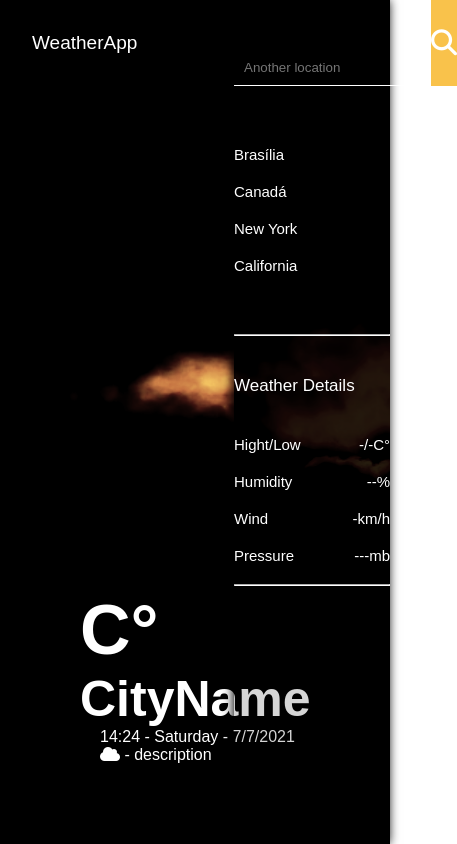
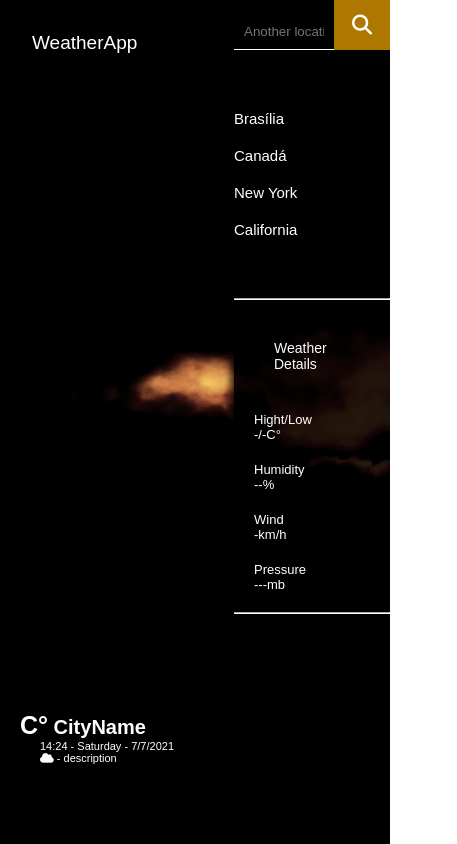
Before and after one commit to Wesley-wsl/WeatherApp, a React (Create React App) app: page / in a window 390 px wide. Shown: the whole page, 457 px wide, since content can reach past the window. Built offline with nearby package versions, Linux system fonts and the light colour scheme; no server answers; a web font is replaced by a local one.

Commit message:
:art: style: responsive

```diff
--- a/src/styles/WeatherApp.scss
+++ b/src/styles/WeatherApp.scss
@@ -41,6 +41,7 @@ header > h1 {
         flex-wrap: wrap;
         h2 {
             font-size: 50px;
+            width: 100%;
 
             span {
                 font-size: 70px;
@@ -74,8 +75,6 @@ header > h1 {
         z-index: -1;
         filter: brightness(30%) contrast(150%) sepia(60%);
     }
-
-
 
     #search {
         display: flex;
@@ -130,16 +129,14 @@ header > h1 {
         p {
             font-size: 17px;
             font-weight: 500;
-            margin: 40px 0;
+            margin: 40px;
         }
 
         ul {
-            // display: flex;
-            // flex-direction: column;
-
             li {
                 display: flex;
-                margin: 20px 0px;
+                margin-top: 20px;
+                margin-bottom: 20px;
                 font-size: 15px;
                 justify-content: space-between;
                 span {
@@ -154,3 +151,120 @@ header > h1 {
         }
     }
 }
+
+// ============= Responsividade =================
+
+@media (max-height: 550px) {
+    .weatherInfo {
+        #locations {
+            display: none;
+            color: #483948;
+        }
+
+        #details {
+            hr:nth-child(1) {
+                display: none;
+            }
+        }
+    }
+}
+
+@media (max-width: 1015px) {
+    #details {
+        ul > li {
+            margin-left: 20px;
+
+            span {
+                margin-right: 15px;
+            }
+        }
+    }
+}
+
+@media (max-width: 820px) {
+    #weather {
+        left: 20px;
+    }
+}
+
+@media (max-width: 742px) {
+    #weather {
+        font-size: 12px;
+        left: 20px;
+
+        div {
+            h2 {
+                font-size: 40px;
+                span {
+                    font-size: 50px;
+                }
+            }
+        }
+    }
+}
+
+@media (max-width: 593px) {
+    .weatherInfo {
+        #search {
+            input {
+                width: 100px;
+            }
+            button {
+                width: 70px;
+                height: 50px;
+
+                i {
+                    font-size: 20px;
+                }
+            }
+        }
+
+        #details {
+            p {
+                font-size: 14px;
+            }
+            ul > li {
+                flex-direction: column;
+                font-size: 13px;
+            }
+        }
+    }
+
+    #weather {
+        font-size: 11px;
+        left: 20px;
+
+        div {
+            flex-direction: column;
+            h2 {
+                font-size: 20px;
+                span {
+                    font-size: 25px;
+                }
+            }
+        }
+    }
+}
+
+@media (max-width: 350px) {
+    #weather {
+        top: 100px;
+        div > h2 {
+            font-size: 20px;
+            span {
+                font-size: 30px;
+            }
+        }
+    }
+
+    .background {
+        width: 100%;
+    }
+
+    .weatherInfo {
+        top: 300px;
+        width: 100%;
+        right: 0px;
+        left: 0;
+    }
+}
```
